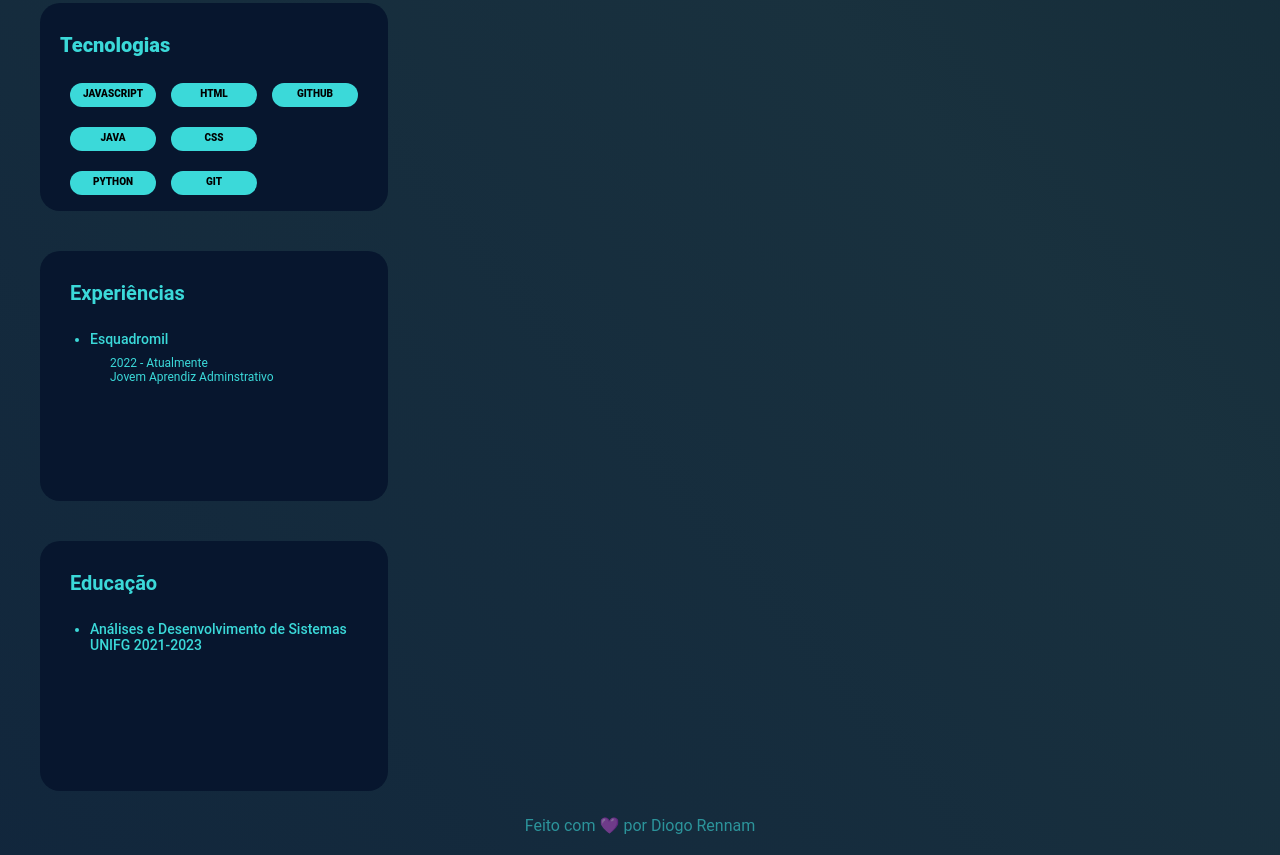
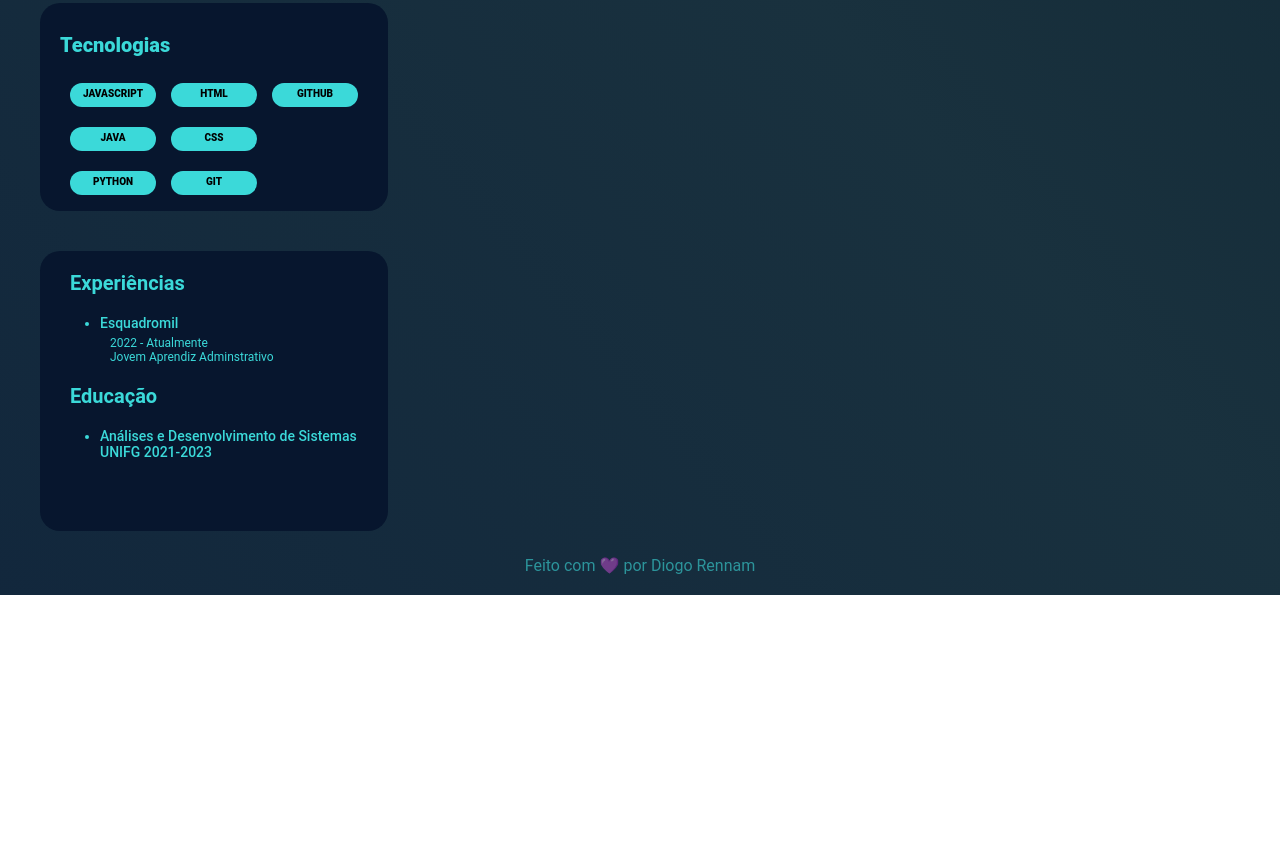
Before and after one commit to diogorennamdev/web-site-Diogo, a plain HTML site: page index.html in a window 1280 px wide. Shown: the part 739-1594 px from the top of the page. After the commit the page ends 1334 px from the top, so only its background shows below. Drawn offline with Linux system fonts and the light colour scheme.

Commit message:
upadete-Container- educacaoeexperiencia

```diff
--- a/index.html
+++ b/index.html
@@ -77,21 +77,19 @@
   </div>
 
   <div class="container-experiencia">
-    <h1>Experiências</h1>
+
     <ul>
+      <h1>Experiências</h1>
       <li> Esquadromil</li>
       <p> 2022 - Atualmente <br> Jovem Aprendiz Adminstrativo </p>
+
+      <h1>Educação</h1>
+      <li>Análises e Desenvolvimento de Sistemas <br> UNIFG 2021-2023 </li>
     </ul>
-
 
   </div>
 
-<div class="container-educacao">
-  <h1>Educação</h1>
-  <ul>
-    <li>Análises e Desenvolvimento de Sistemas <br> UNIFG 2021-2023 </li>
-  </ul>
-</div>
+
 
 
  <footer>
--- a/style.css
+++ b/style.css
@@ -177,42 +177,41 @@ body {
 }
 
 /*============CONTAINER EXPERIENCIAS ==========*/
+
 .container-experiencia{
     display:flex;
     margin-top: 40px;
     background: var(----container-color-----);
     width: 348px;
-    height: 250px;
+    height: 280px;
     border-radius: 20px;
     margin-left: 40px;
 }
 .container-experiencia h1{
-    display: flex;
-    position: absolute;
+    margin: 20px 30px ;
     color: var(----text-color----);
-    margin:30px 30px;
     font-family: 'Roboto', sans-serif;
     font-style: normal;
     font-weight: 700;
     font-size: 20px;
 }
 .container-experiencia li{
-    position: absolute;
+    margin-left: 60px;
     color: var(----text-color----);
-    margin:80px 50px;
     font-family: 'Roboto', sans-serif;
     font-style: normal;
     font-weight: 500;
     font-size: 14px;
 }
 .container-experiencia p{
+
     color: var(----text-color----);
     font-family: 'Roboto', sans-serif;
     font-style: normal;
     font-weight: 400;
-    margin:105px 70px;
+    margin-left: 70px;
     font-size: 12px;
-
+    margin-top:5px;
 }
 
 /*========Container educacao=======*/
```
